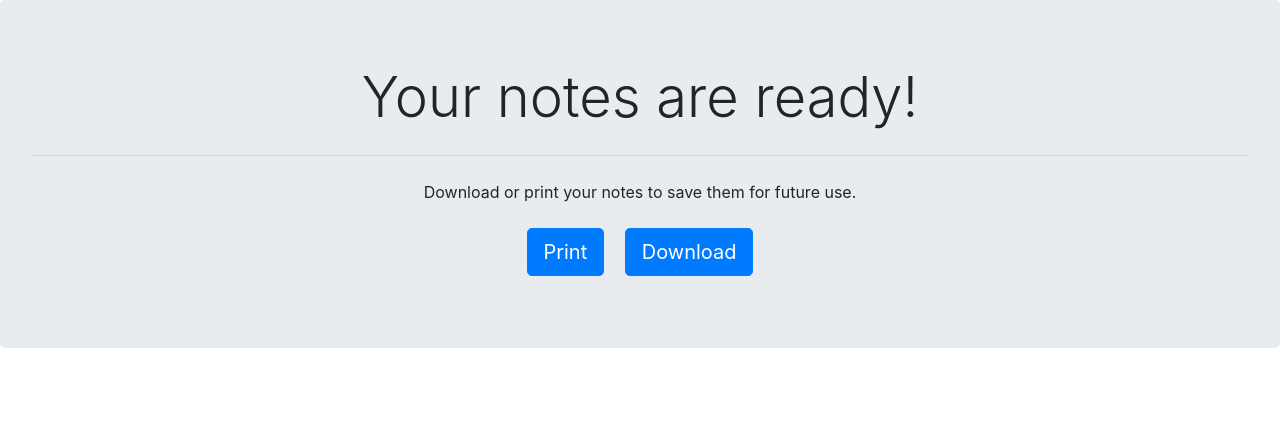
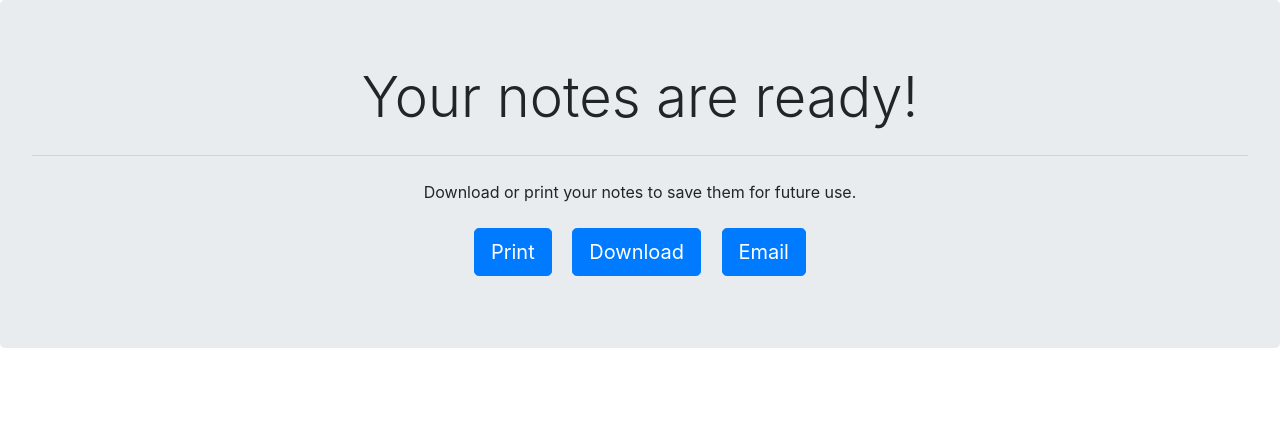
Before and after one commit to kenkoolio/team_tbd, a Flask app: page /result in a window 1280 px wide. Shown: the part 56-485 px from the top of the page. Run offline with Flask 2, Linux system fonts and the light colour scheme; the visitor is signed in with stand-in values (Sample User, id 1); some libraries are stand-ins or nearby versions.

Commit message:
handle single email form submission on client side

```diff
--- a/static/script.js
+++ b/static/script.js
@@ -11,4 +11,15 @@ $(document).ready(function () {
     e.preventDefault();
     window.location = e.target.href;
   });
+
+  $('#email-pdf').click((e) => {
+    e.preventDefault();
+    $('#email-form-container').toggleClass('d-none');
+  });
+
+  $('#send-email').click(function(e) {
+    e.preventDefault();
+    let form = $(this).closest('form');
+    form.submit();
+  });
 });
--- a/templates/result.html
+++ b/templates/result.html
@@ -1,5 +1,5 @@
 {% extends "layout.html" %}
-{% block title %}About Us{% endblock %}
+{% block title %}Your Notes{% endblock %}
 
 
 {% block content %}
@@ -14,6 +14,18 @@
   <a class="btn btn-primary btn-lg m-2" id="download-pdf" href="{{pdf}}" role="button" download="{{pdf}}">
     Download
   </a>
+  <a class="btn btn-primary btn-lg m-2" id="email-pdf" href="#" role="button">
+    Email
+  </a>
+</div>
+<div id="email-form-container" class="d-none">
+  <form action="/send" method="post">
+    <div class="form-group">
+      <label for="email-input">Email address</label>
+      <input type="email" class="form-control" id="email-input" aria-describedby="emailHelp" placeholder="Enter email">
+    </div>
+    <button type="submit" class="btn btn-primary" id="send-email">Send</button>
+  </form>
 </div>
 <div class="d-flex justify-content-center p-5 mb-5">
   <div class="embed-responsive embed-responsive-1by1 w-75 h-75">
```
